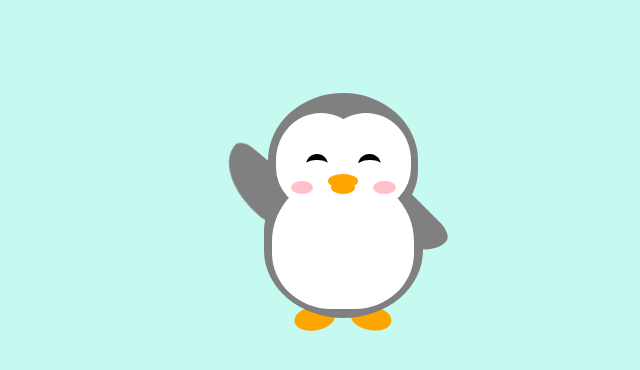
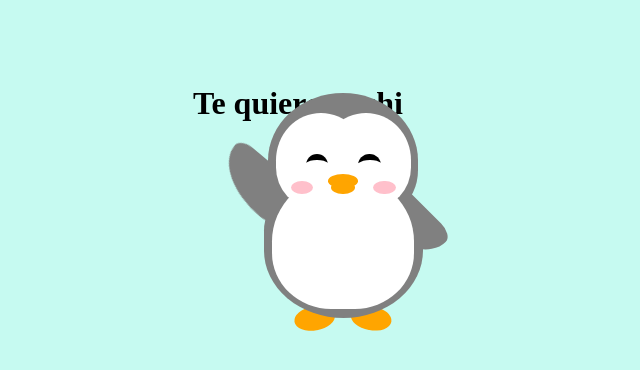
Before and after one commit to josepebel/my_portfolio, a Django app: page / in a window 1280 px wide. Shown: the top 370 px of the page, without its empty margins (297-937 px from the left). Run offline with Django 3.2, Linux system fonts and the light colour scheme.

Commit message:
commitfinal

```diff
--- a/portfolio/templates/portfolio/homepage.html
+++ b/portfolio/templates/portfolio/homepage.html
@@ -196,6 +196,7 @@
     }
   </style>
   <div class="penguin">
+      <h1>Te quiero cuchi</h1>
     <div class="penguin-bottom">
       <div class="right-hand"></div>
       <div class="left-hand"></div>
```
